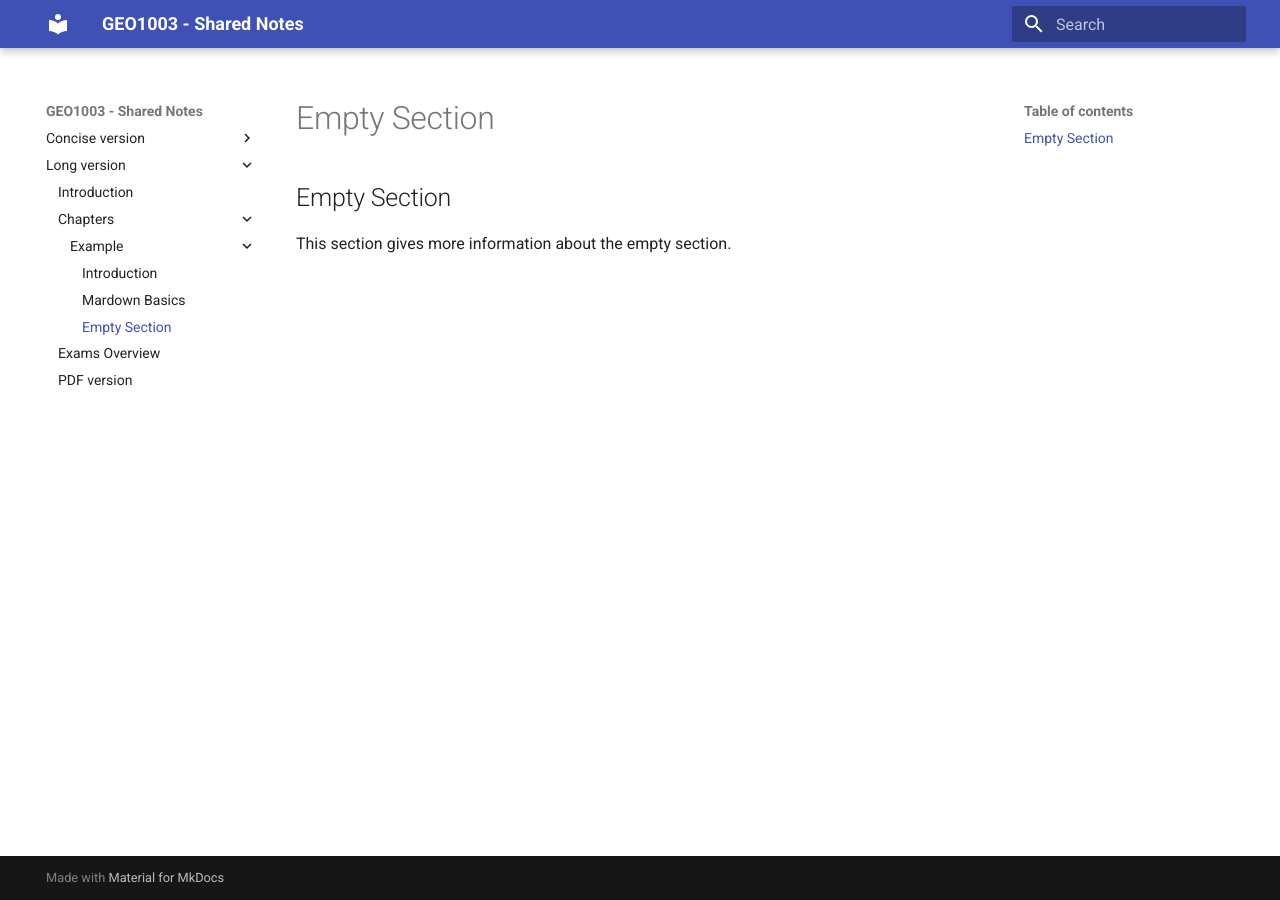
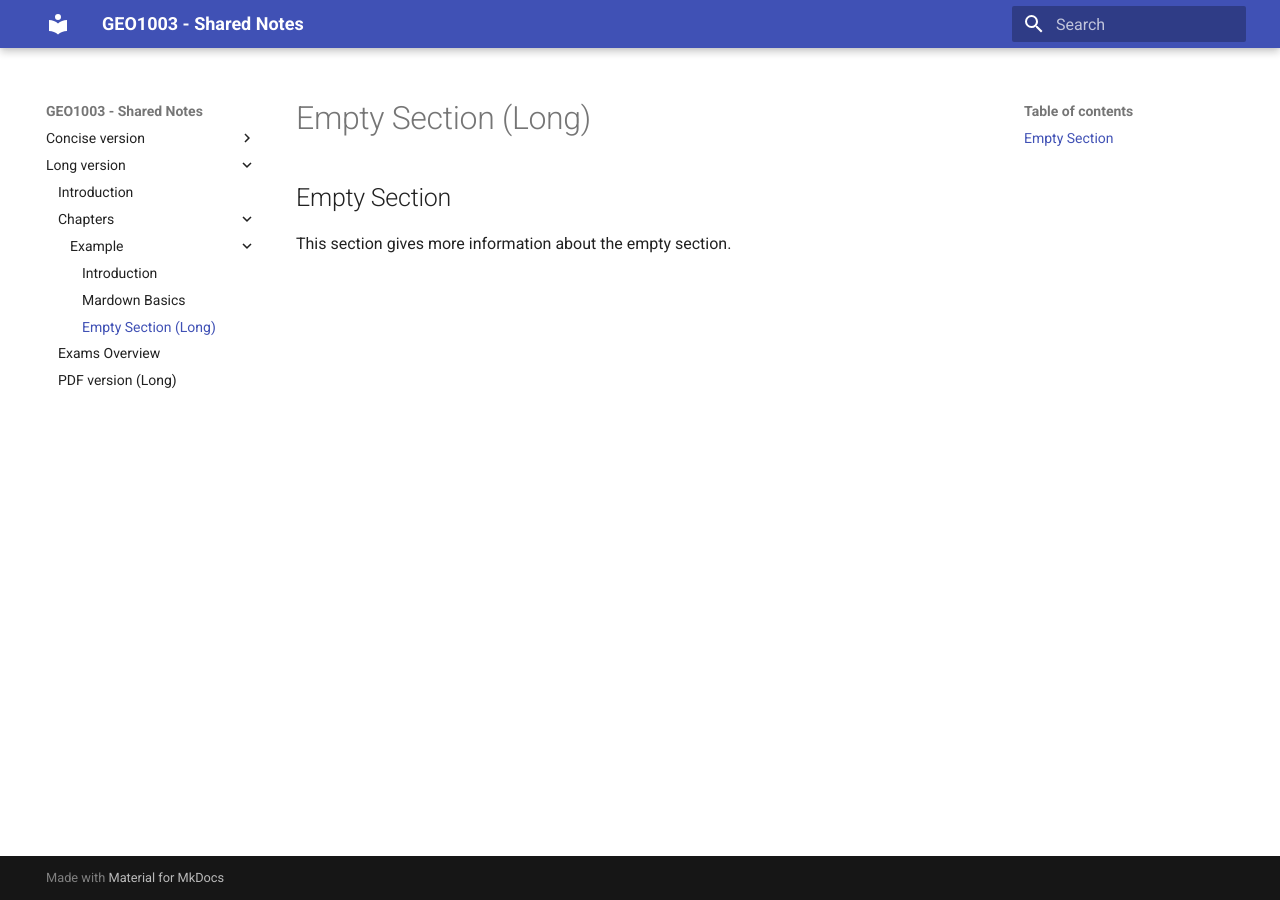
Before and after one commit to mjteo95/GEO1003-Shared_Notes, an MkDocs documentation site: the page built from docs/chapters/example/empty_section-long.md, in a window 1280 px wide. Built offline with MkDocs 1.6.1 and Material for MkDocs 9.7.7, drawn with Linux system fonts in a browser that asks for light colours.

```diff
--- a/mkdocs.yml
+++ b/mkdocs.yml
@@ -22,7 +22,7 @@
 # Define navigation and documentation structure
 nav:
   - Concise version:
-    - "chapters/intro.md"
+    - Introduction: "chapters/intro.md"
     - Chapters:
       - Example:
         - Introduction: "chapters/example/intro.md"
@@ -31,11 +31,11 @@
     - Exams Overview: "chapters/exams_overview.md"
     - PDF version: "pdf/notes.pdf"
   - Long version:
-    - "chapters/intro.md"
+    - Introduction: "chapters/intro.md"
     - Chapters:
       - Example:
         - Introduction: "chapters/example/intro.md"
         - Mardown Basics: "chapters/example/markdown_basics.md"
-        - Empty Section: "chapters/example/empty_section-long.md"
+        - Empty Section (Long): "chapters/example/empty_section-long.md"
     - Exams Overview: "chapters/exams_overview.md"
-    - PDF version: "pdf/notes-long.pdf"
+    - PDF version (Long): "pdf/notes-long.pdf"
```
